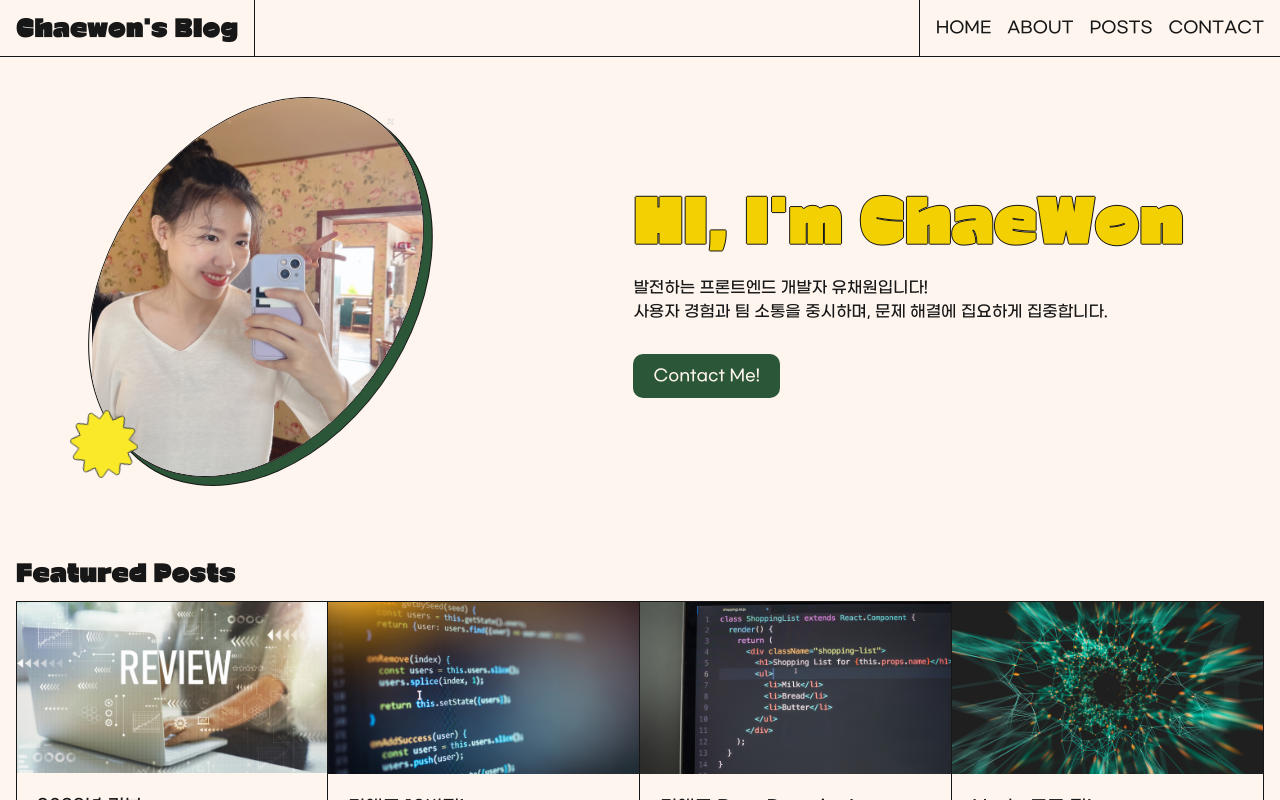
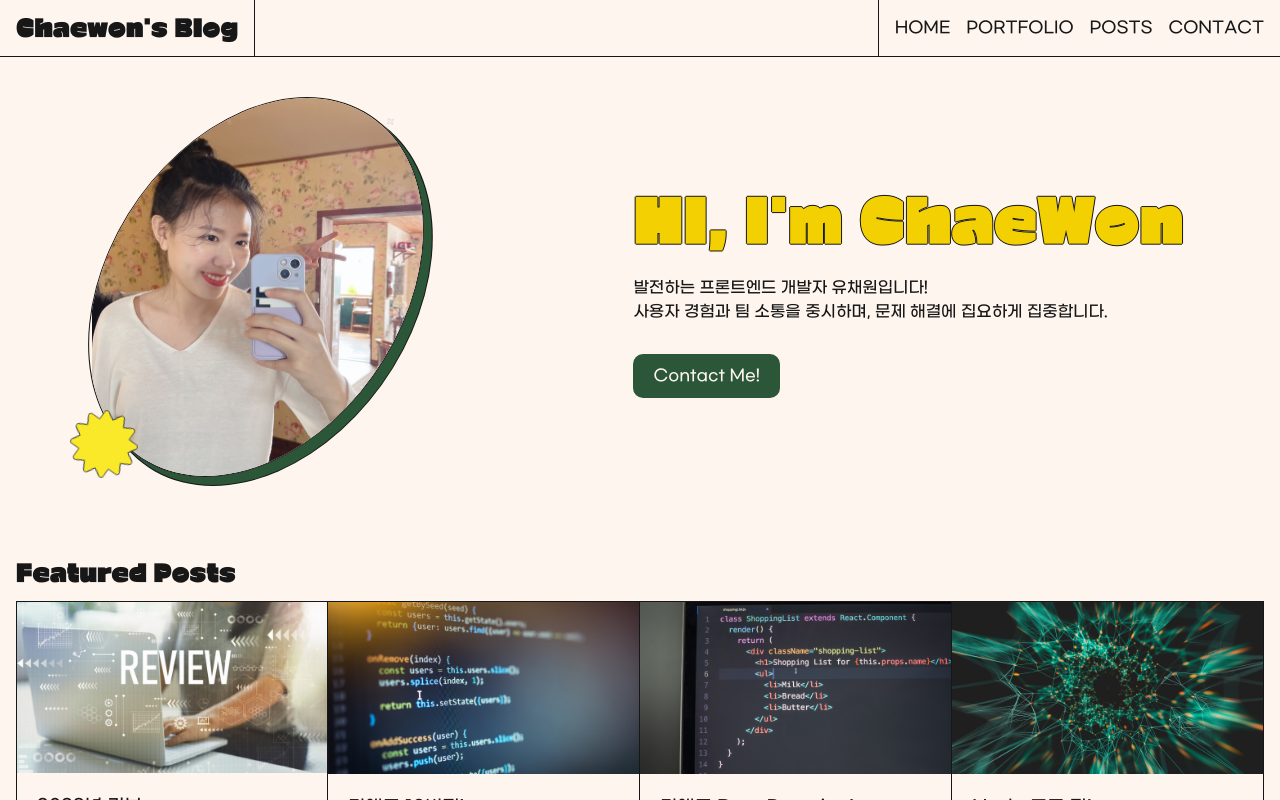
Before and after one commit to ychae030/next_blog, a Next.js app: page / in a window 1280 px wide. Shown: the top 800 px of the page. Built offline with nearby package versions, Linux system fonts and the light colour scheme.

Commit message:
Feat: 포트폴리오 링크추가

```diff
--- a/src/components/common/Navigation.tsx
+++ b/src/components/common/Navigation.tsx
@@ -6,7 +6,9 @@ export default function Navigation() {
   return (
     <nav className={styles.navigation}>
       <Link href="/">HOME</Link>
-      <Link href="/about">ABOUT</Link>
+      <Link href="https://chaewon-portfolio.vercel.app/" target="_blank">
+        PORTFOLIO
+      </Link>
       <Link href="/posts">POSTS</Link>
       <Link href="/contact">CONTACT</Link>
     </nav>
```
